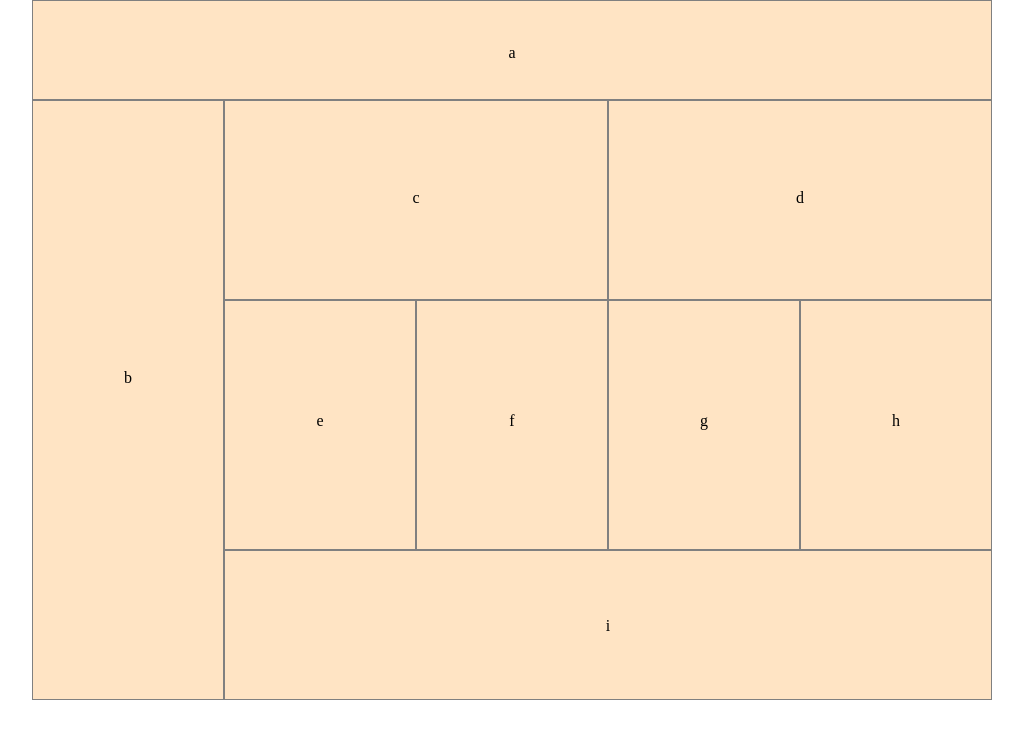
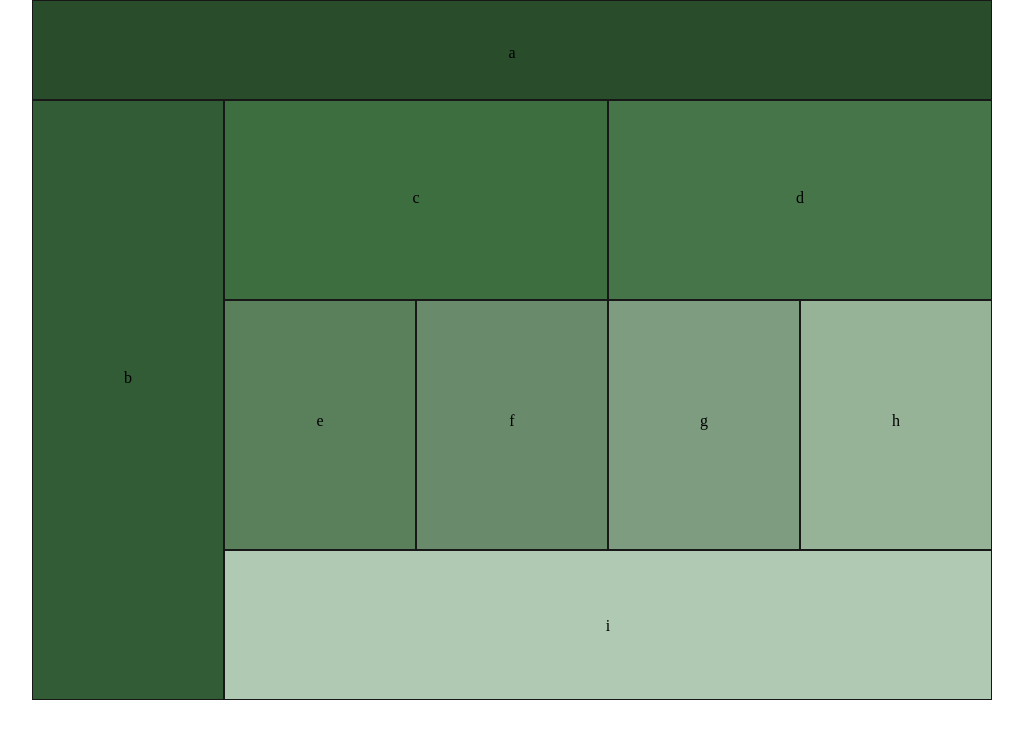
Before and after one commit to MSpake/lab-01, a plain HTML site: page index.html in a window 1280 px wide. Shown: the whole page, without its empty margins (128-1151 px from the left). Drawn offline with Linux system fonts and the light colour scheme.

Commit message:
unique colors for each box in each size range

```diff
--- a/css/modules.css
+++ b/css/modules.css
@@ -2,16 +2,71 @@ header,
 aside,
 div,
 footer {
-    border: 1px solid grey;
-    background-color: lightgray;
+    border: 1px solid rgb(24, 24, 24);
+}
+
+#a {
+    background-color: #815985;
+}
+
+#b {
+    background-color: #665985;
+}
+
+#c {
+    background-color: #686b94;
+}
+
+#d {
+    background-color: #6d7993;
+}
+
+#e {
+    background-color: #9ba4ad;
+}
+
+#f {
+    background-color: #a3acb6;
+}
+
+#g {
+    background-color: #c7cace;
+}
+
+#h {
+    background-color: #d6d6d6;
+}
+
+#i {
+    background-color: #ebebeb;
 }
 
 @media(min-width: 768px) {
-    header,
-    aside,
-    div,
-    footer {
-        border: 1px solid grey;
-        background-color: bisque;
+    #a {
+        background-color: #294d2b;
+    }
+    #b {
+        background-color: #325c35;
+    }
+    #c {
+        background-color: #3d6e40;
+    }
+    #d {
+        background-color: #47754a;
+    }
+    #e {
+        background-color: #59805b;
+    }
+    #f {
+        background-color: #698a6b;
+    }
+    #g {
+        background-color: #7e9c80;
+    }
+    #h {
+        background-color: #96b398;
+    }
+    #i {
+        background-color: #b0c9b2;
     }
 }
```
